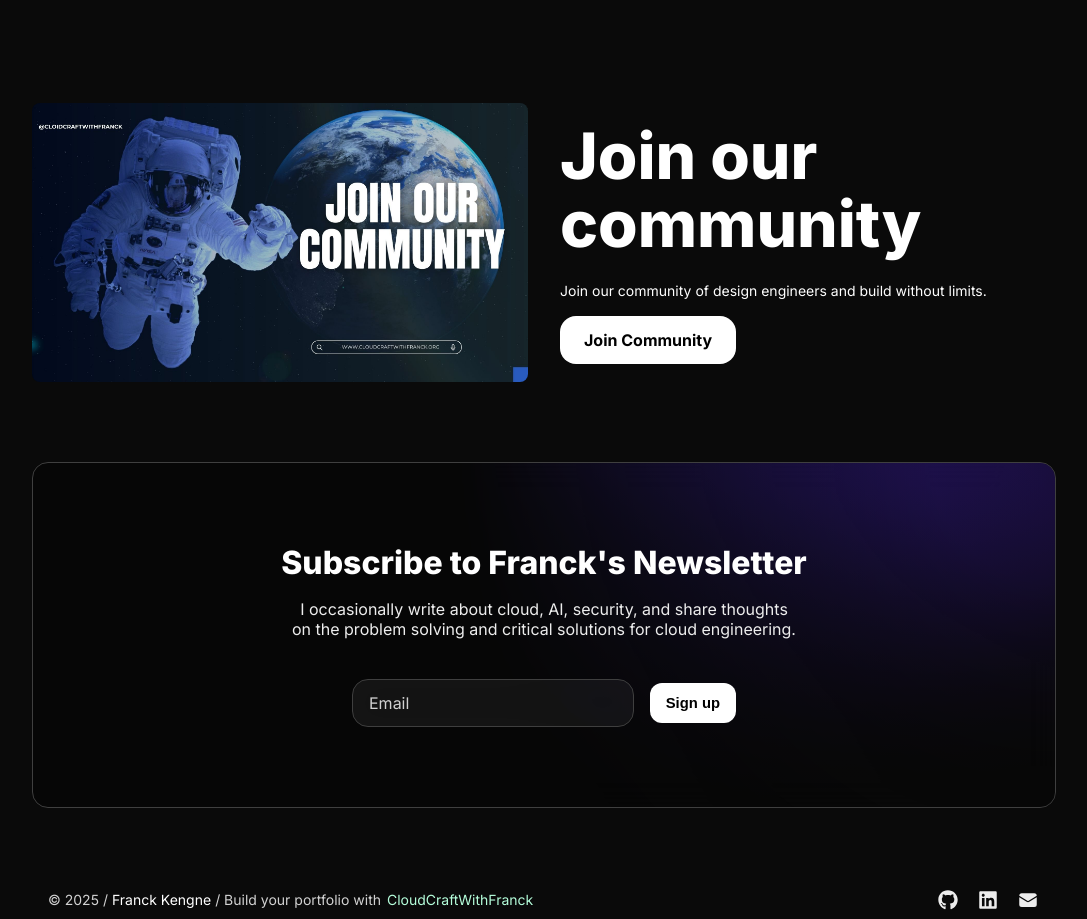
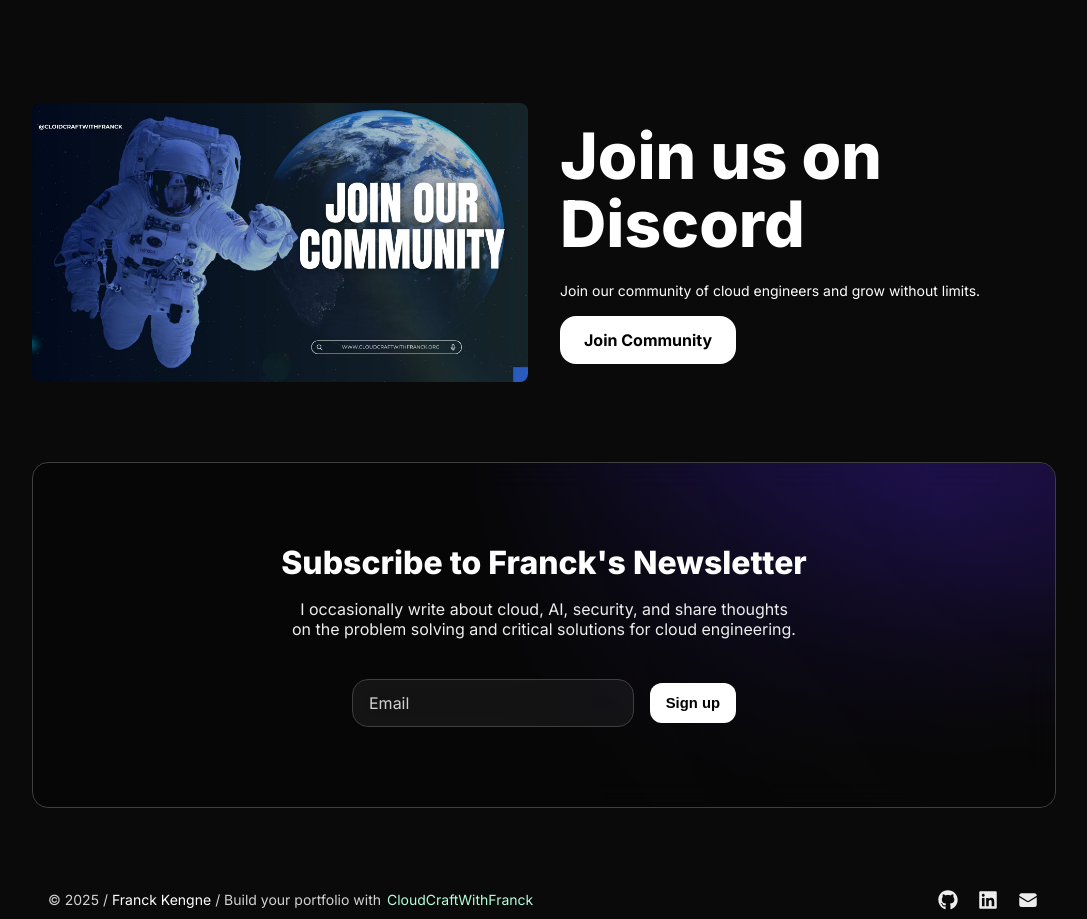
Before and after one commit to CloudCraftWithFranck/cloudcraftwithfranck.github.io, a Next.js app: page /en in a window 1280 px wide. Shown: the part 3920-4839 px from the top of the page, without its empty margins (96-1183 px from the left). Built offline with nearby package versions, Linux system fonts and the light colour scheme.

Commit message:
Updating community contents.

```diff
--- a/src/app/[locale]/page.tsx
+++ b/src/app/[locale]/page.tsx
@@ -284,7 +284,7 @@ export default function Home(
                 <Flex flex={1} justifyContent="center">
                     <img
                         src="/images/gallery/community-image.jpg"
-                        alt="Join our community"
+                        alt="Join us on Discord"
                         style={{
                             borderRadius: '8px',
                             maxWidth: '100%',
@@ -304,7 +304,7 @@ export default function Home(
                     }}
                 >
                     <Heading as="h2" variant="display-strong-l" marginBottom="m">
-                        Join our community
+                        Join us on Discord
                     </Heading>
                     <Text
                         variant="body-default-s"
@@ -313,7 +313,7 @@ export default function Home(
                             marginBottom: '1rem',
                         }}
                     >
-                        Join our community of design engineers and build without limits.
+                        Join our community of cloud engineers and grow without limits.
                     </Text>
                     <Button
                         href="https://cloudcraftwithfranck.org"
```
